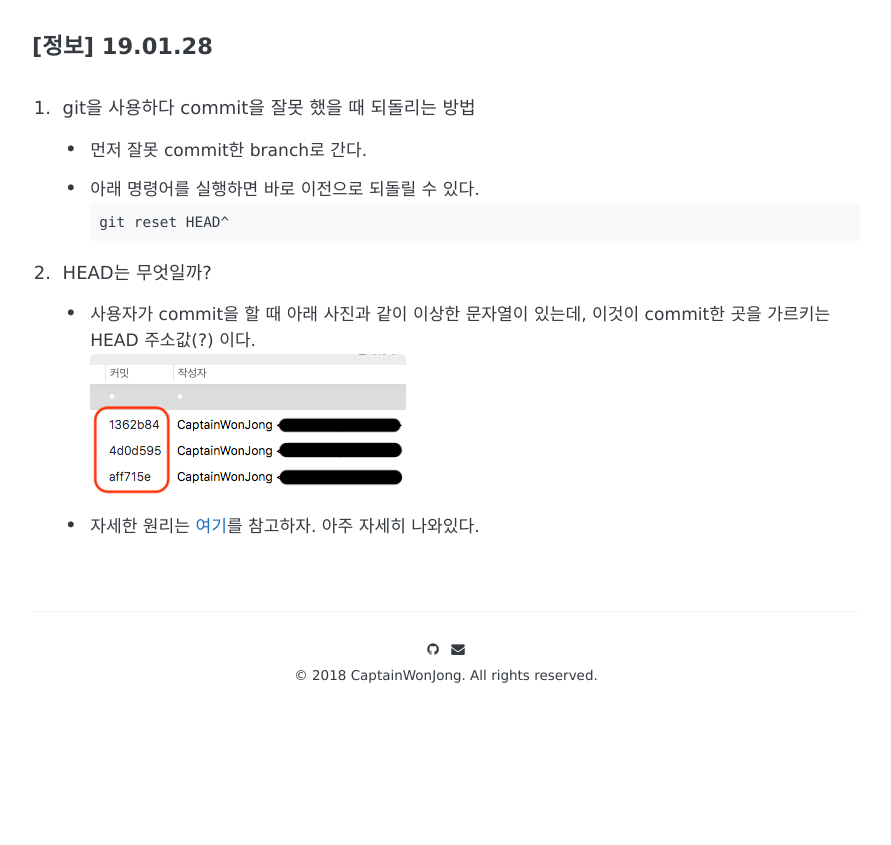
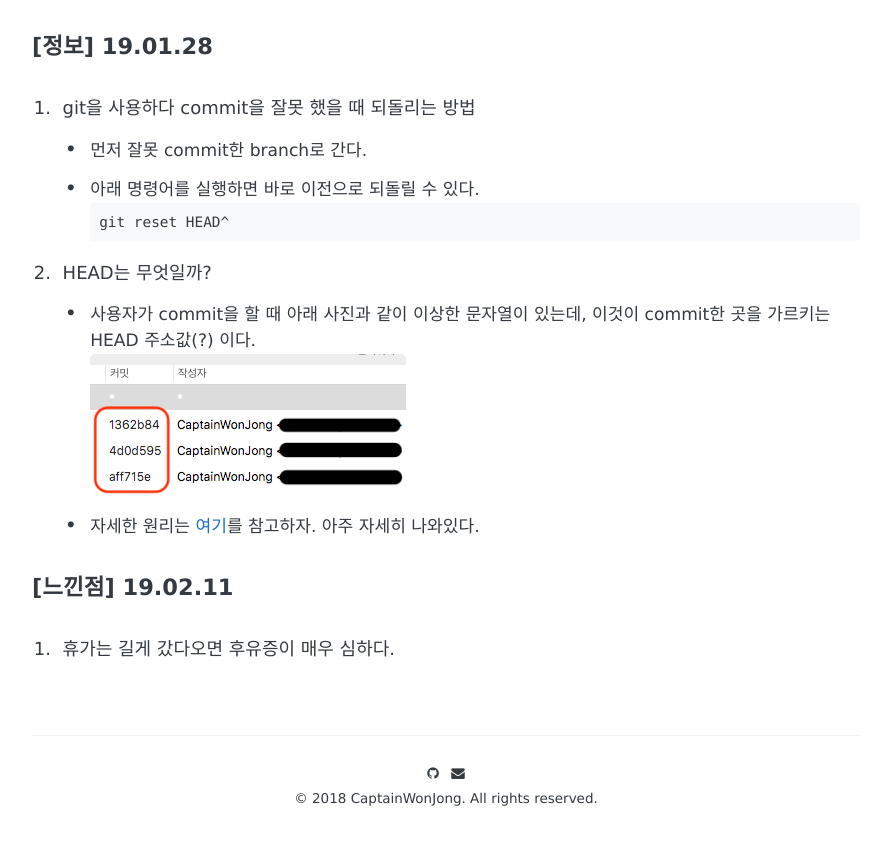
Before and after one commit to CaptainWonJong/CaptainWonJong.github.io, a Jekyll site: the page built from _posts/2018-12-01-Project Memoir.md, in a window 1280 px wide and 900 px high, scrolled down 1489 px. Shown: the top 845 px of the window, without its empty margins (194-1085 px from the left). Built offline with Jekyll 4.4.1, drawn with Linux system fonts in a browser that asks for light colours; some web fonts are replaced; comment, search, counter and statistics services are not loaded; before the commit the page ends 2265 px from its top, so only the background shows below that.

Commit message:
update memoir

```diff
--- a/_posts/2018-12-01-Project Memoir.md
+++ b/_posts/2018-12-01-Project Memoir.md
@@ -62,3 +62,8 @@ git reset HEAD^
 - 사용자가 commit을 할 때 아래 사진과 같이 이상한 문자열이 있는데, 이것이 commit한 곳을 가르키는 HEAD 주소값(?) 이다.
 ![img_git_commit.png](https://captainwonjong.github.io/images/181201_memoir/img_git_commit.png)
 - 자세한 원리는 [여기](https://bit.ly/2B7zPkt)를 참고하자. 아주 자세히 나와있다.
+
+
+#### [느낀점] 19.02.11
+
+1. 휴가는 길게 갔다오면 후유증이 매우 심하다.
```
Also changed, not shown: 1 other file.
